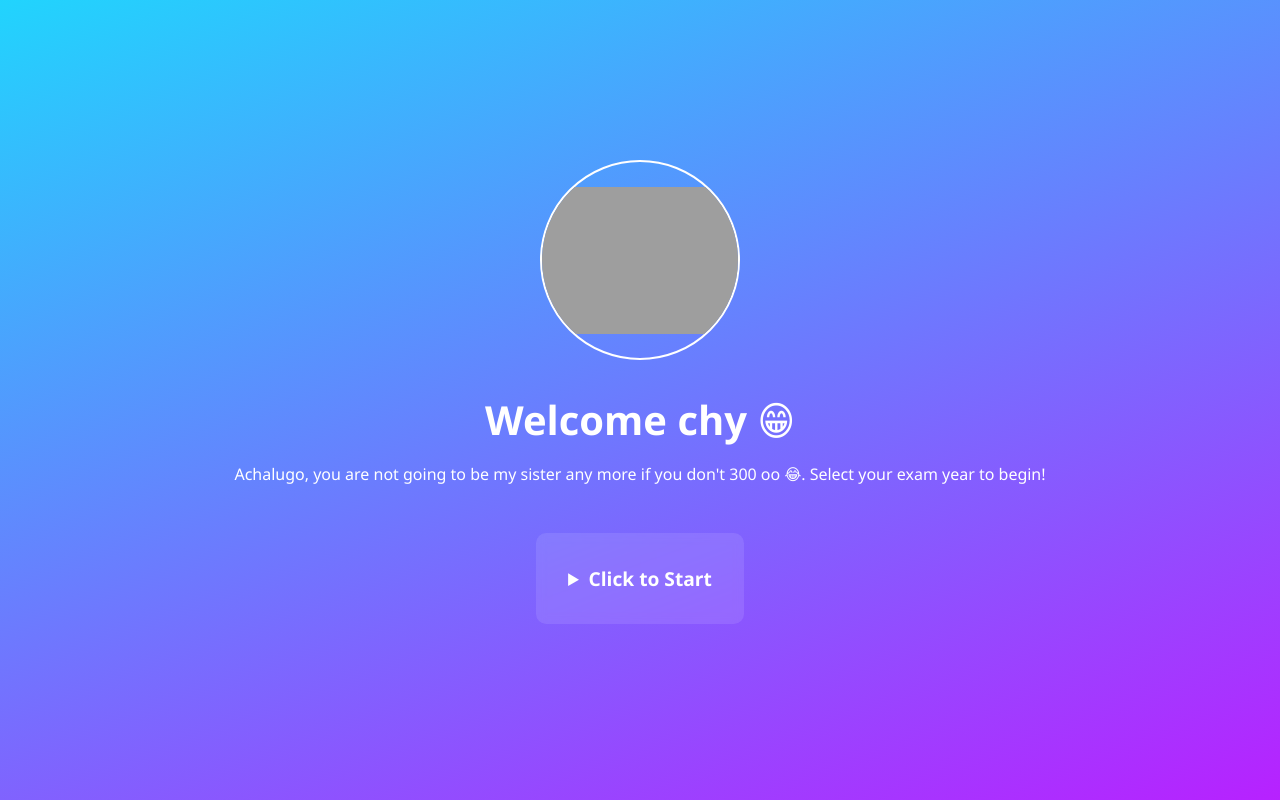
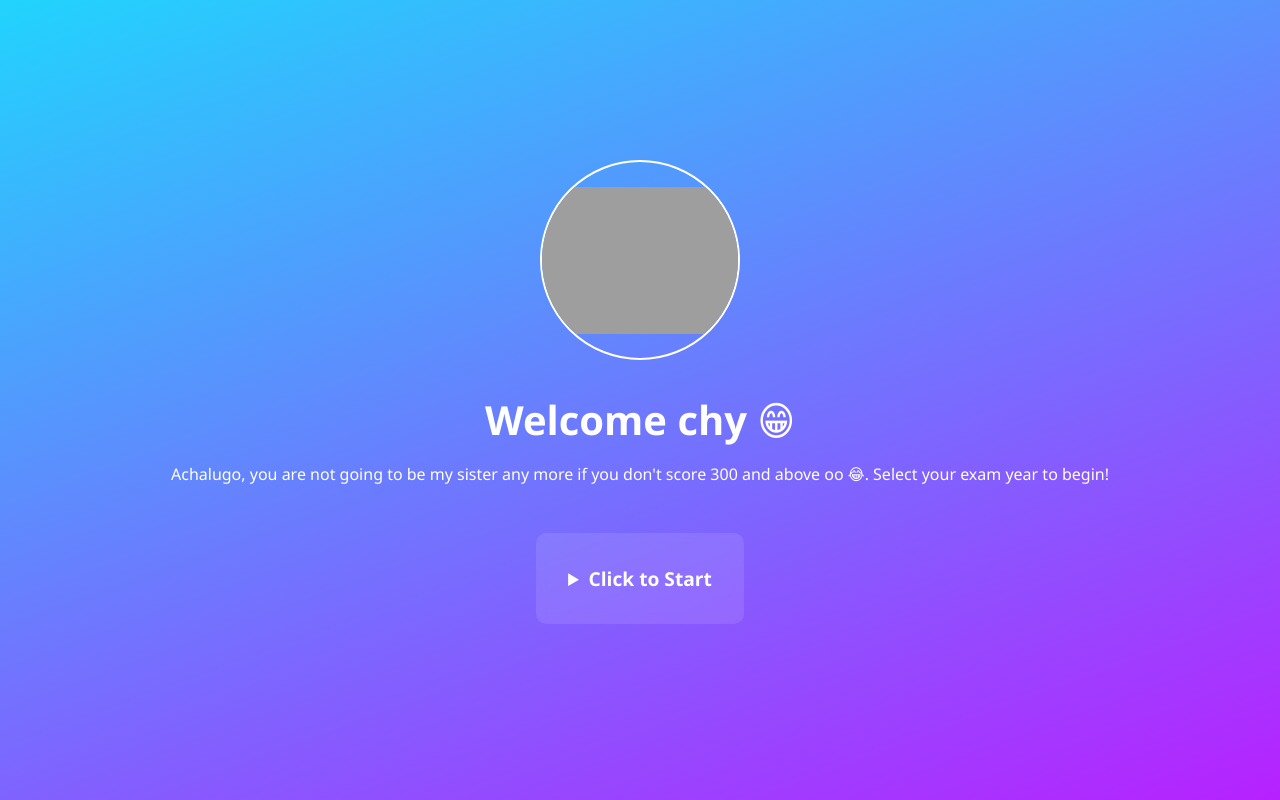
Before and after one commit to Savio-emma/jambcbt, a plain HTML site: page index.html in a window 1280 px wide. Drawn offline with Linux system fonts and the light colour scheme; grey boxes are pictures that could not be loaded.

Commit message:
version 1.4

```diff
--- a/index.html
+++ b/index.html
@@ -11,7 +11,7 @@
         <img src="https://scontent-los2-1.xx.fbcdn.net/v/t39.30808-6/236870363_109906451401498_4620408936663517254_n.jpg?_nc_cat=105&ccb=1-7&_nc_sid=6ee11a&_nc_eui2=AeF-MPBMXlZ7baI4qB_ERegZqFjzPbLeQEeoWPM9st5AR-h7H9uHr05cAPrNJlNnziaLVYL6otRb8Hu-IaoL4AK5&_nc_ohc=L8PznbRpZSYQ7kNvgGKjoUk&_nc_oc=AdlNYJVXxagQtKZmZey8Yl502b717JKENld0aw7EhKPaRQgkdqyQtWwp6ZwPG7hgf88&_nc_zt=23&_nc_ht=scontent-los2-1.xx&_nc_gid=iLbuRuIANuuMLy2pXTHVlw&oh=00_AYFt3M-CQquRwBnQWnTRGf5Bbf8F53N3iL4teTvuoMno0A&oe=67ED21C2" alt="Quiz Icon" class="quiz-image">
         <div class="welcome-note">
             <h1>Welcome chy 😁</h1>
-            <p>Achalugo, you are not going to be my sister any more if you don't 300 oo 😂. Select your exam year to begin! </p>
+            <p>Achalugo, you are not going to be my sister any more if you don't score 300 and above oo 😂. Select your exam year to begin! </p>
             <!-- <p>Your hard work and dedication have prepared you for this momemt. Go and crush it🥇. Select your exam year to begin!</p> -->
         </div>
 
```
